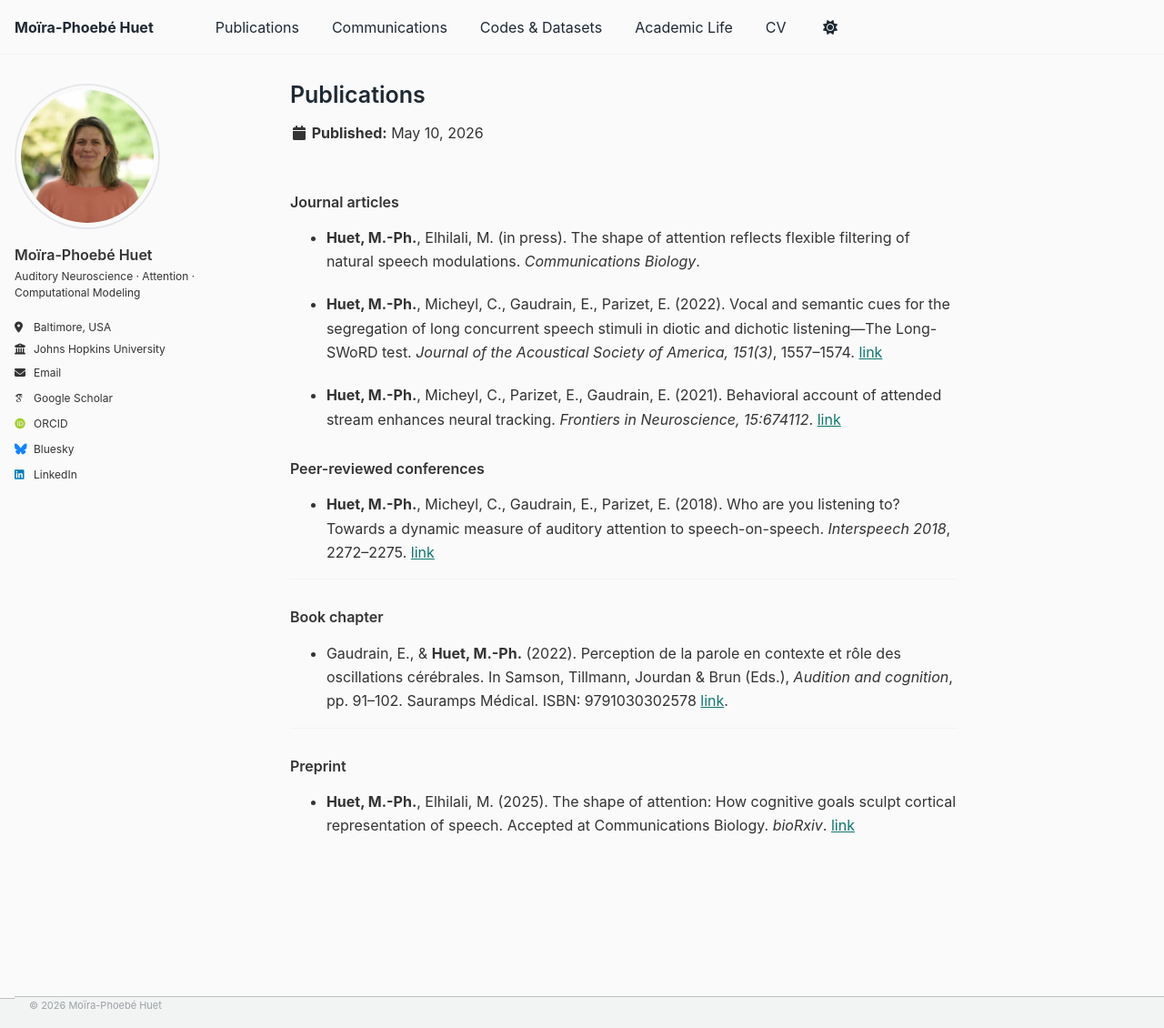
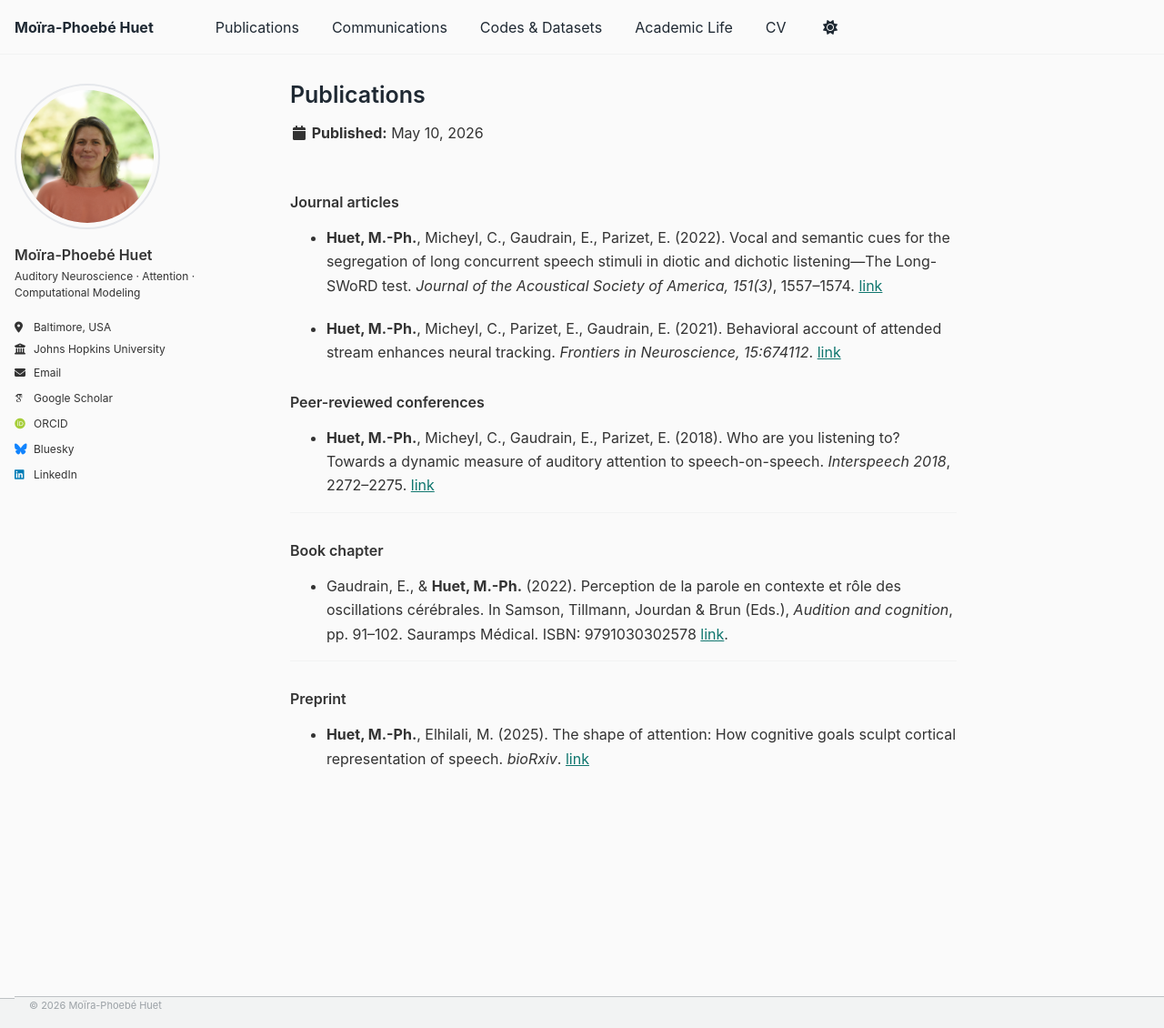
Before and after one commit to mphuet/mphuet.github.io, a Jekyll site: the page built from _publications/publications.md, in a window 1280 px wide and 1130 px high. Shown: the whole window at 91% size. Built offline with Jekyll 4.4.1, drawn with Linux system fonts in a browser that asks for light colours; some web fonts are replaced.

Commit message:
Update publications.md

```diff
--- a/_publications/publications.md
+++ b/_publications/publications.md
@@ -8,8 +8,6 @@ show_pagination: false
 ---
 
 ### Journal articles
-
-- **Huet, M.-Ph.**, Elhilali, M. (in press). The shape of attention reflects flexible filtering of natural speech modulations. *Communications Biology*.
 
 - **Huet, M.-Ph.**, Micheyl, C., Gaudrain, E., Parizet, E. (2022). Vocal and semantic cues for the segregation of long concurrent speech stimuli in diotic and dichotic listening—The Long-SWoRD test. *Journal of the Acoustical Society of America, 151(3)*, 1557–1574. [link](https://doi.org/10.1121/10.0007225)
 
@@ -29,4 +27,4 @@ show_pagination: false
 
 ### Preprint
 
-- **Huet, M.-Ph.**, Elhilali, M. (2025). The shape of attention: How cognitive goals sculpt cortical representation of speech. Accepted at Communications Biology. *bioRxiv*. [link](https://doi.org/10.1101/2025.05.22.655464)
+- **Huet, M.-Ph.**, Elhilali, M. (2025). The shape of attention: How cognitive goals sculpt cortical representation of speech. *bioRxiv*. [link](https://doi.org/10.1101/2025.05.22.655464)
```
